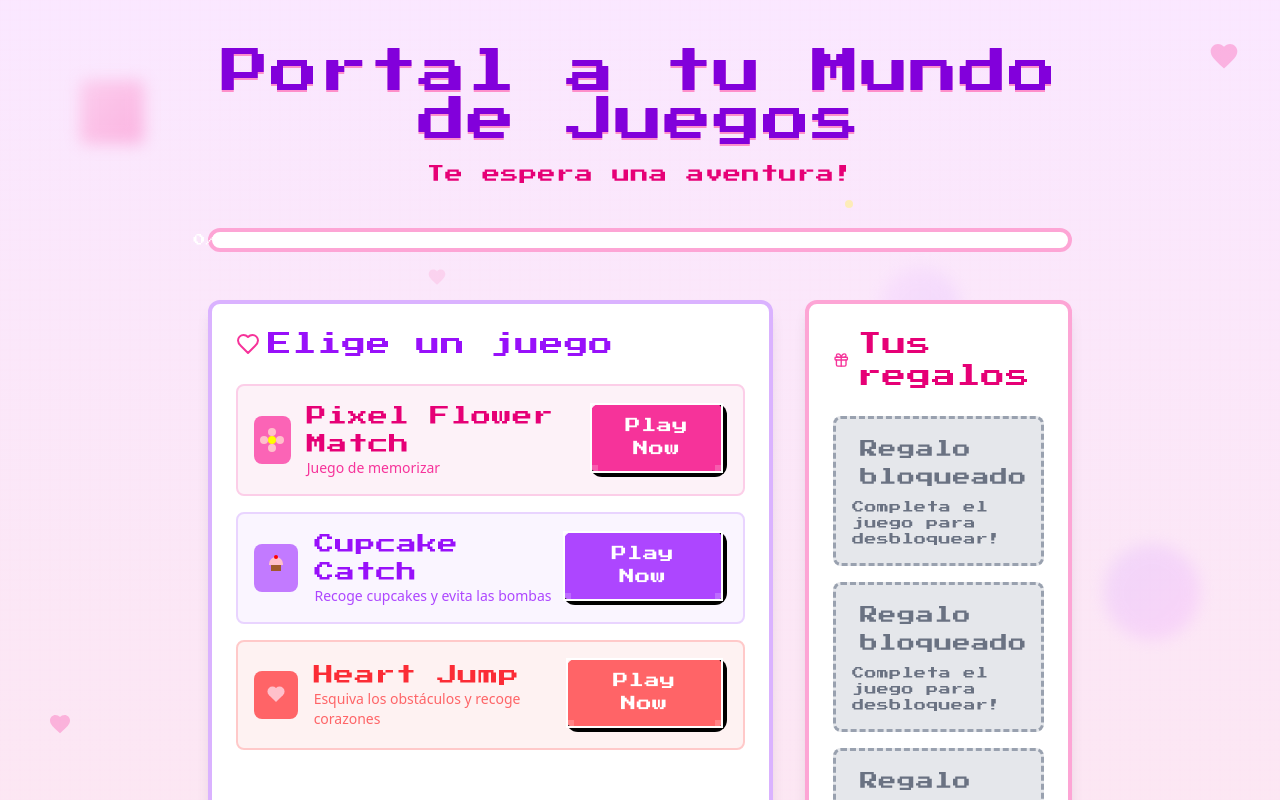
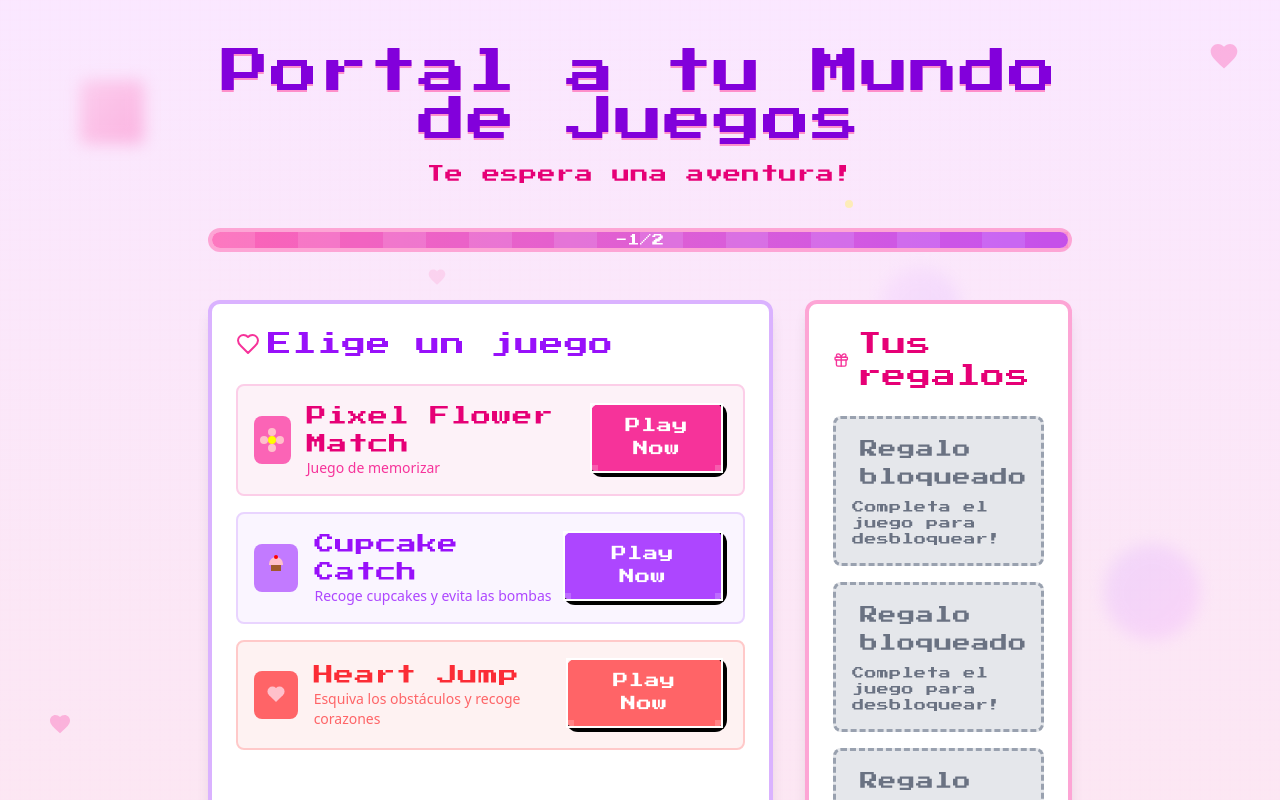
Before and after one commit to SearchingAlpha/feliz-cumple, a Next.js app: page /hub in a window 1280 px wide. Shown: the top 800 px of the page. Built offline with nearby package versions, Linux system fonts and the light colour scheme; sample sign-in values are in the browser's storage.

Commit message:
fix: progress bar bug

```diff
--- a/components/GamingHub.js
+++ b/components/GamingHub.js
@@ -243,8 +243,8 @@ useEffect(() => {
   };
 
   // Calculate total progress
-  const completedGames = Object.values(gameState).filter(Boolean).length;
-  const totalGames = Object.keys(gameState).length;
+  const completedGames = Object.values(gameState).filter(Boolean).length -1;
+  const totalGames = Object.keys(gameState).length -1;
   const progressPercentage = (completedGames / totalGames) * 100;
 
   return (
```
